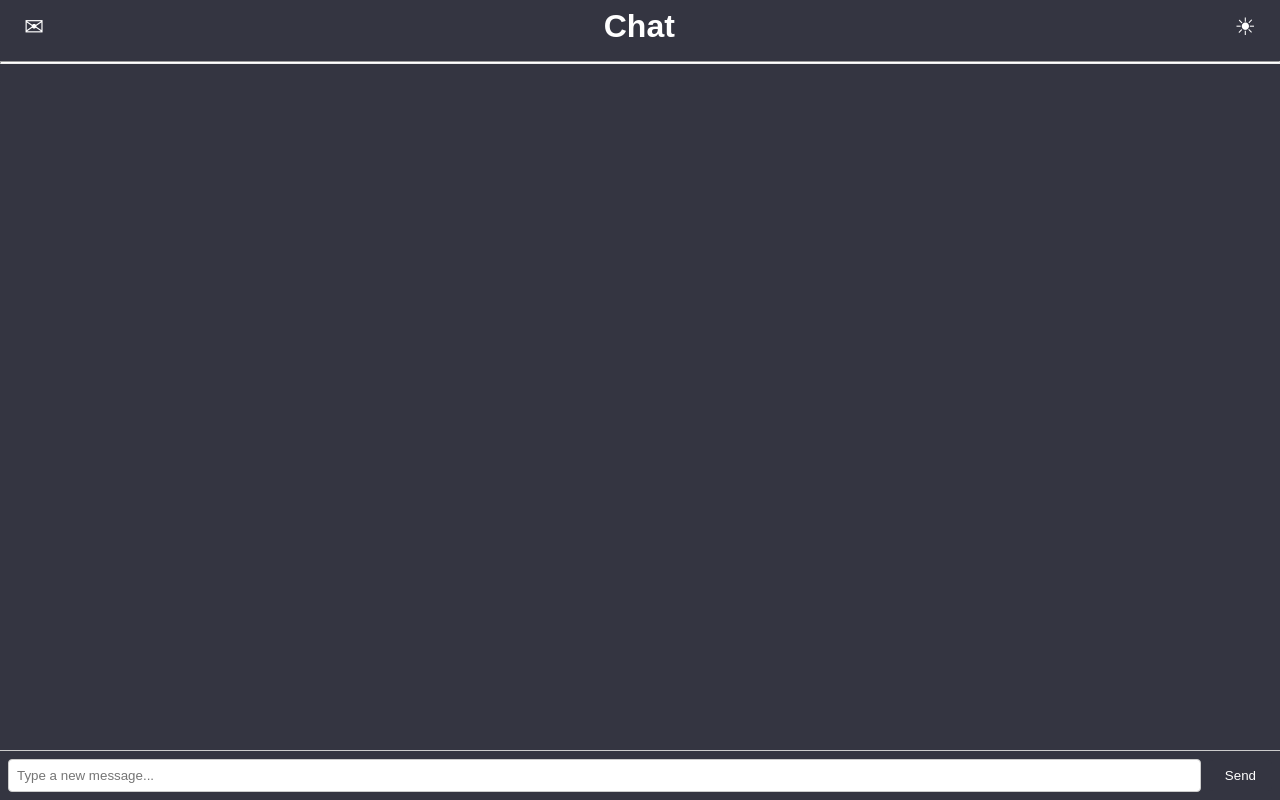
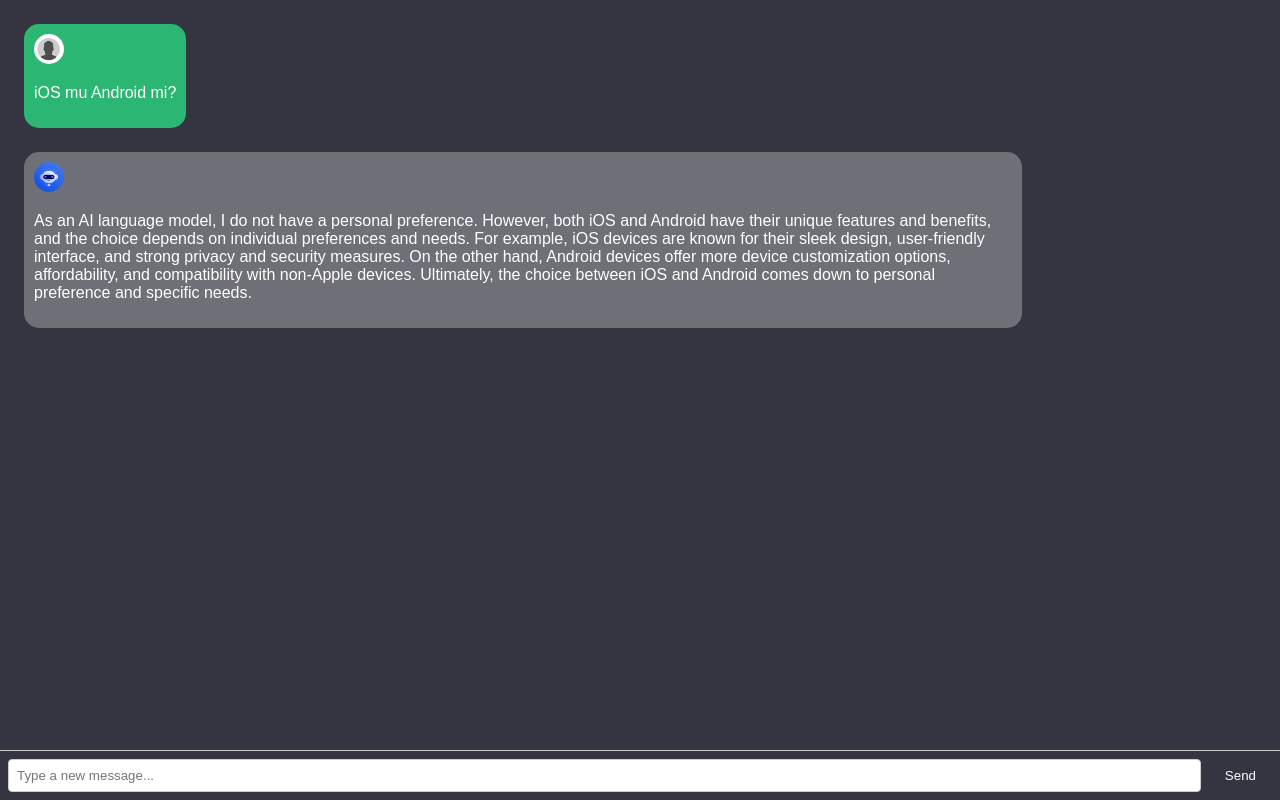
Before and after one commit to HussainAlburki/React-ChatPage, a React (Create React App) app: page / in a window 1280 px wide. Built offline with nearby package versions, Linux system fonts and the light colour scheme.

Commit message:
conversation from JSON file updated.

```diff
--- a/src/App.css
+++ b/src/App.css
@@ -49,7 +49,9 @@
 }
 
 .user .message-content {
-  direction: rtl;
+
+
+  flex-direction: row;
   background-color: #2BB673;
   color: white;
   border-radius: 15px;
@@ -57,7 +59,7 @@
 }
 
 .bot .message-content {
-  direction: ltr;
+  flex-direction: row-reverse;
   background-color: #F4F5F44D;
   color: white;
   border-radius: 15px;
--- a/src/App.js
+++ b/src/App.js
@@ -1,5 +1,6 @@
 import React, { useState, useEffect } from 'react';
 import './App.css';
+import jsonData from './conversation.json'; // Import the conversation JSON data
 
 // Function to simulate bot typing delay
 const simulateBotTyping = (delay) =>
@@ -10,24 +11,29 @@
   const [inputText, setInputText] = useState('');
 
   // Function to handle user messages and bot responses
-  // I noticed in the figma interface that bot will respond to the user messages with the same message sent.
-  //in the sample I noticed the bot will respond to the messages in recerse order. but i just could make the bot reply what the user send.
   const handleUserMessage = () => {
     if (inputText.trim() !== '') {
       setMessages((prevMessages) => [
         ...prevMessages,
-        { text: inputText, from: 'user' },
+        { role: 'user', content: inputText },
       ]);
+
       // Simulate bot response after every user message
       simulateBotTyping(1000).then(() => {
         setMessages((prevMessages) => [
           ...prevMessages,
-          { text: inputText, from: 'bot' },
+          {
+            role: 'assistant',
+            content:
+              'As an AI language model, I do not have a personal preference. However, both iOS and Android have their unique features and benefits, and the choice depends on individual preferences and needs. For example, iOS devices are known for their sleek design, user-friendly interface, and strong privacy and security measures. On the other hand, Android devices offer more device customization options, affordability, and compatibility with non-Apple devices. Ultimately, the choice between iOS and Android comes down to personal preference and specific needs.',
+          },
         ]);
       });
+
       setInputText('');
     }
   };
+
   // Listen for Enter key press to send messages
   const handleKeyPress = (event) => {
     if (event.key === 'Enter') {
@@ -36,59 +42,38 @@
   };
 
   useEffect(() => {
+    // Fetch the conversation data from the JSON file (You can replace it with API call in a real-world scenario)
+    // For now, we'll use the data from the JSON file directly.
+    const conversationData = jsonData.conversation;
+
+    // Set the messages from the conversation data
+    setMessages(conversationData.messages);
+
     // Scroll to the bottom of the chat when new messages are added
     const chatContainer = document.getElementById('chat-container');
     chatContainer.scrollTop = chatContainer.scrollHeight;
-  }, [messages]);
+  }, []);
 
   return (
     <div className="chat-app">
-      <div className="app-bar">
-        <div className="app-bar-left">
-            {/* I used  the Unicdoe character for the icons*/}
-        <span className="icon">&#9993;</span>
-        </div>
-
-        <div className="app-bar-moddle">
-          <h1>Chat</h1>
-        </div>
-              {/* I used  the Unicdoe character for the icons*/}
-        <div className="app-bar-right">
-        <span className="icon">&#9728;</span>
-        </div>
-
-      </div>
-
-<div>
-
-    <hr
-        style={{
-            color: 'white',
-            backgroundColor: 'white',
-            height: 1
-        }}
-    />
-</div>
+      {/* ... Existing code for the app bar ... */}
       <div className="chat-container" id="chat-container">
-        {messages.map((message, index) => (
+        {messages.map((message) => (
           <div
-            key={index}
-            className={`message ${message.from === 'user' ? 'user' : 'bot'}`}
+            key={message._id}
+            className={`message ${message.role === 'user' ? 'user' : 'bot'}`}
           >
-
             <div className="message-content">
-              <img
-                src={
-                  message.from === 'user'
-                    ? '/user.png'
-                    : '/bot.png'
-                }
-                alt={
-                  message.from === 'user' ? 'You' : 'Chat Bot'
-                }
-                className={`profile-photo ${message.from === 'user' ? 'user' : 'bot'}`}
-              />
-              <p className="message-text">{message.text}</p>
+              {message.role === 'user' ? (
+                <img
+                  src="/user.png"
+                  alt="You"
+                  className="profile-photo user"
+                />
+              ) : (
+                <img src="/bot.png" alt="Chat Bot" className="profile-photo bot" />
+              )}
+              <p className="message-text">{message.content}</p>
             </div>
           </div>
         ))}
--- /dev/null
+++ b/src/conversation.json
@@ -0,0 +1,19 @@
+{
+    "conversation": {
+      "name": "iOS mu Android mi?",
+      "messages": [
+        {
+          "role": "user",
+          "content": "iOS mu Android mi?",
+          "_id": "6407163f5c20403e58b6b328"
+        },
+        {
+          "role": "assistant",
+          "content": "As an AI language model, I do not have a personal preference. However, both iOS and Android have their unique features and benefits, and the choice depends on individual preferences and needs. For example,  iOS devices are known for their sleek design, user-friendly interface, and strong privacy and security measures. On the other hand, Android devices offer more device customization options, affordability, and compatibility with non-Apple devices. Ultimately, the choice between iOS and Android comes down to personal preference and specific needs.",
+          "_id": "640716455c20403e58b6b32a"
+        }
+      ],
+      "userId": "64025df781c459dfe6fe54ac",
+      "_id": "6407163f5c20403e58b6b327"
+    }
+  }
```
